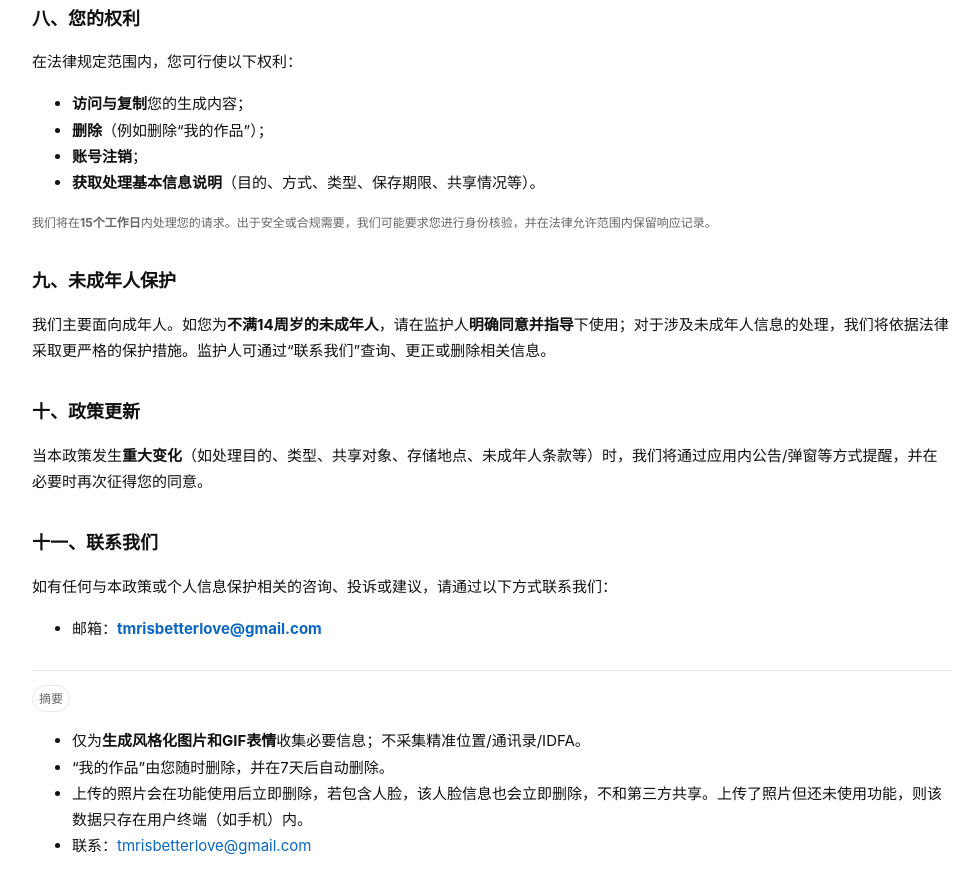
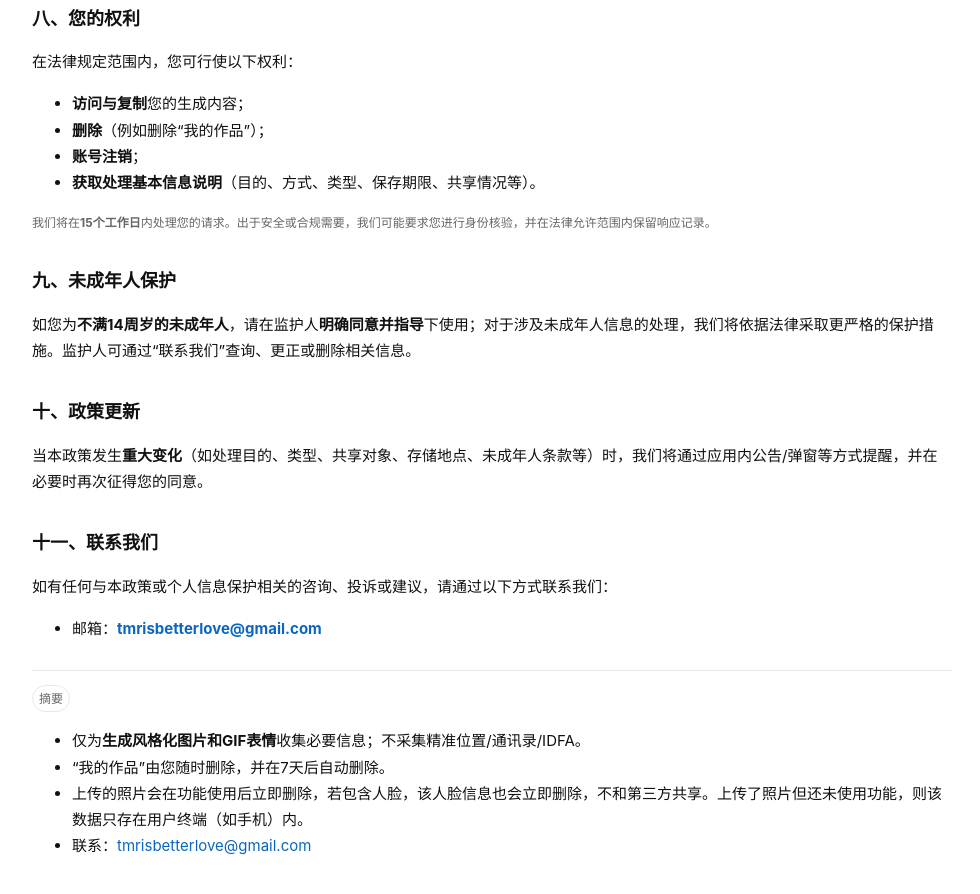
Before and after one commit to BenChangDev/legal, a plain HTML site: page privacy.html in a window 1280 px wide. Shown: the part 2180-3074 px from the top of the page, without its empty margins (148-1128 px from the left). Drawn offline with Linux system fonts and the light colour scheme.

Commit message:
Update privacy.html

```diff
--- a/privacy.html
+++ b/privacy.html
@@ -170,7 +170,7 @@
 
   <section id="sec9">
     <h2>九、未成年人保护</h2>
-    <p>我们主要面向成年人。如您为<b>不满14周岁的未成年人</b>，请在监护人<b>明确同意并指导</b>下使用；对于涉及未成年人信息的处理，我们将依据法律采取更严格的保护措施。监护人可通过“联系我们”查询、更正或删除相关信息。</p>
+    <p>如您为<b>不满14周岁的未成年人</b>，请在监护人<b>明确同意并指导</b>下使用；对于涉及未成年人信息的处理，我们将依据法律采取更严格的保护措施。监护人可通过“联系我们”查询、更正或删除相关信息。</p>
   </section>
 
   <section id="sec10">
```
